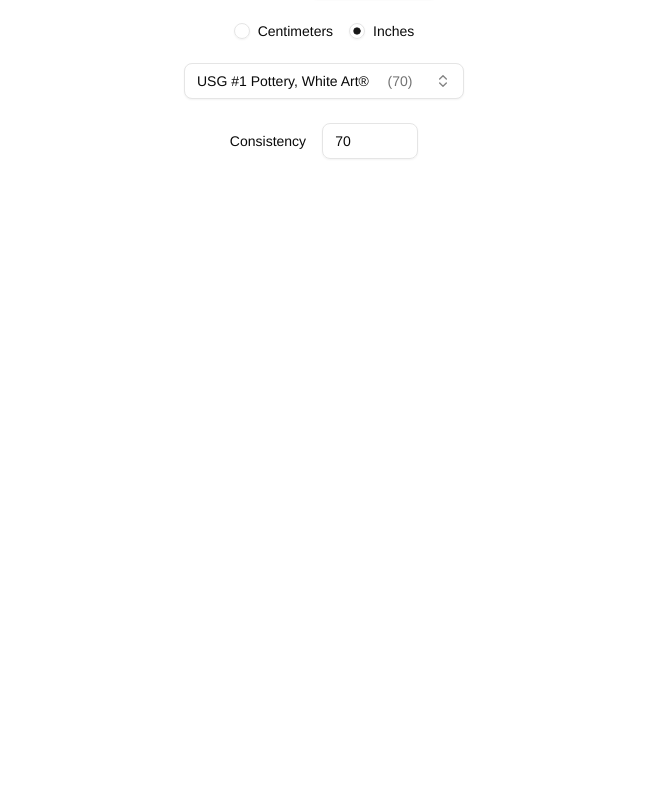
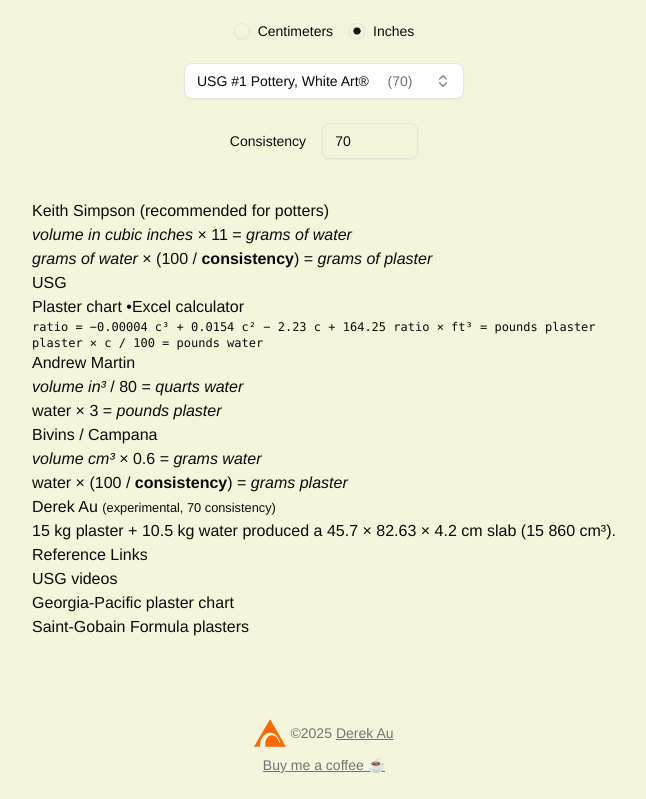
Before and after one commit to derekphilipau/vite-plaster-calculator, a React (Vite) app: page / in a window 1280 px wide. Shown: the part 631-1430 px from the top of the page, without its empty margins (316-962 px from the left). Before the commit the page ends 814 px from the top, so only its background shows below. Built offline with nearby package versions, Linux system fonts and the light colour scheme.

Commit message:
add notes, footer

```diff
--- a/index.html
+++ b/index.html
@@ -4,7 +4,7 @@
     <meta charset="UTF-8" />
     <link rel="icon" type="image/svg+xml" href="/glazy.svg" />
     <meta name="viewport" content="width=device-width, initial-scale=1.0" />
-    <title>Plaster Calculator</title>
+    <title>Plaster Calculator - Glazy</title>
   </head>
   <body>
     <div id="root"></div>
--- a/src/App.tsx
+++ b/src/App.tsx
@@ -1,5 +1,7 @@
 import Calculator from "@/components/Calculator";
 import LocaleSwitcher from "@/components/LocaleSwitcher";
+import Notes from "@/components/Notes";
+import Footer from "@/components/Footer";
 
 export default function App() {
   return (
@@ -10,6 +12,10 @@
       </h1>
 
       <Calculator />
+
+      <Notes />
+
+      <Footer />
     </main>
   );
 }
--- /dev/null
+++ b/src/components/Footer.tsx
@@ -0,0 +1,30 @@
+export default function Footer() {
+  return (
+    <footer className="mt-16 flex flex-col items-center gap-2 text-sm text-muted-foreground">
+      <p className="flex items-center gap-1">
+        <a href="https://glazy.org" aria-label="Glazy">
+          <svg
+            className="w-8 h-7 text-orange-500"
+            viewBox="10.233 37.431 399.072 345.607"
+            fill="currentColor"
+          >
+            <path d="M151.689 383.039c-4.538-49.805 1.951-118.691 56.465-138.515 61.487-22.36 103.53 32.957 117.281 86.483l10.934.009c-17.133-71.619-66.557-123.375-124.856-123.375-71.719 0-128.969 72.142-128.34 175.398v-.001h-72.94L209.769 37.431l199.536 345.607H151.689v.001z" />
+          </svg>
+        </a>
+        &copy;{new Date().getFullYear()}{" "}
+        <a href="https://derekau.net" className="underline">
+          Derek Au
+        </a>
+      </p>
+
+      <p>
+        <a
+          href="https://www.paypal.com/donate/?cmd=_donations&business=VN8HBLPQG6N3E&currency_code=USD&source=url"
+          className="underline"
+        >
+          Buy me a coffee ☕
+        </a>
+      </p>
+    </footer>
+  );
+}
--- /dev/null
+++ b/src/components/Notes.tsx
@@ -0,0 +1,73 @@
+import { useTranslation } from "react-i18next";
+
+export default function NotesDialog() {
+  const { t } = useTranslation();
+
+  return (
+    <section className="pt-10 pb-4">
+      <h3>Keith Simpson (recommended for potters)</h3>
+      <p>
+        <em>volume in cubic inches</em> × 11 = <em>grams of water</em>
+        <br />
+        <em>grams of water</em> × (100 / <strong>consistency</strong>) ={" "}
+        <em>grams of plaster</em>
+      </p>
+
+      <h3>USG</h3>
+      <p>
+        <a href="https://plaster.com/product-comparison-chart/">
+          Plaster chart
+        </a>{" "}
+        &bull;
+        <a href="https://www.usg.com/content/dam/USG_Marketing_Communications/united_states/product_promotional_materials/finished_assets/gypsum-cement-plaster-volume-mix-guide.xlsx">
+          Excel calculator
+        </a>
+      </p>
+      <pre className="whitespace-pre-wrap text-xs">
+        ratio = −0.00004 c³ + 0.0154 c² − 2.23 c + 164.25 ratio × ft³ = pounds
+        plaster
+        <br />
+        plaster × c / 100 = pounds water
+      </pre>
+
+      <h3>Andrew Martin</h3>
+      <p>
+        <em>volume in³</em> / 80 = <em>quarts water</em>
+        <br />
+        water × 3 = <em>pounds plaster</em>
+      </p>
+
+      <h3>Bivins / Campana</h3>
+      <p>
+        <em>volume cm³</em> × 0.6 = <em>grams water</em>
+        <br />
+        water × (100 / <strong>consistency</strong>) = <em>grams plaster</em>
+      </p>
+
+      <h3>
+        Derek Au <small>(experimental, 70 consistency)</small>
+      </h3>
+      <p>
+        15 kg plaster + 10.5 kg water produced a 45.7 × 82.63 × 4.2 cm slab (15
+        860 cm³).
+      </p>
+
+      <h2>Reference Links</h2>
+      <ul>
+        <li>
+          <a href="https://plaster.com/videos/">USG videos</a>
+        </li>
+        <li>
+          <a href="http://gpindustrialplasters.com/pottery-plaster/">
+            Georgia-Pacific plaster chart
+          </a>
+        </li>
+        <li>
+          <a href="https://www.saintgobainformula.com/product/crystacal-r">
+            Saint-Gobain Formula plasters
+          </a>
+        </li>
+      </ul>
+    </section>
+  );
+}
--- a/src/index.css
+++ b/src/index.css
@@ -121,6 +121,6 @@
     @apply border-border outline-ring/50;
   }
   body {
-    @apply bg-background text-foreground;
+    @apply bg-clay text-foreground;
   }
 }
```
